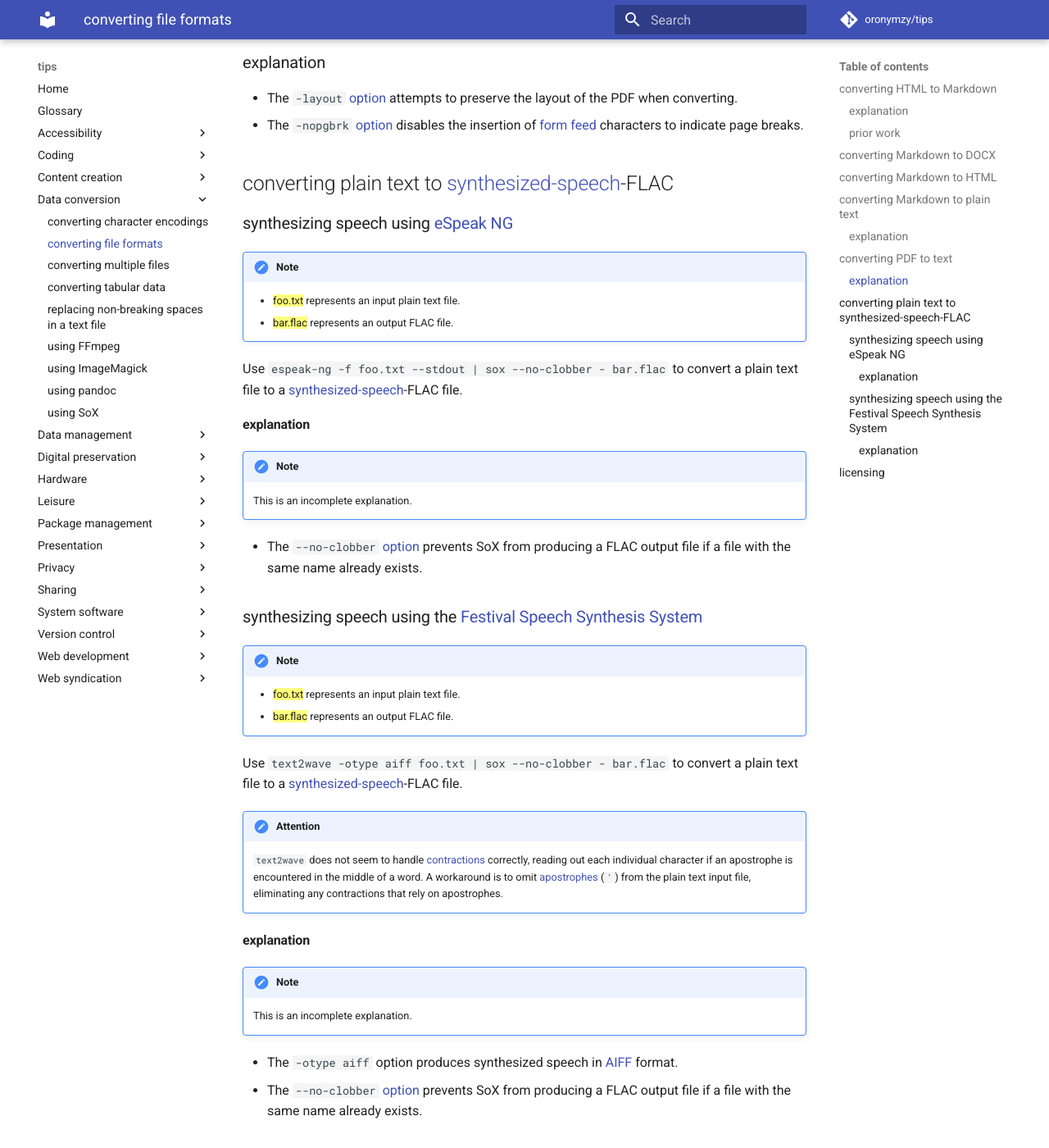
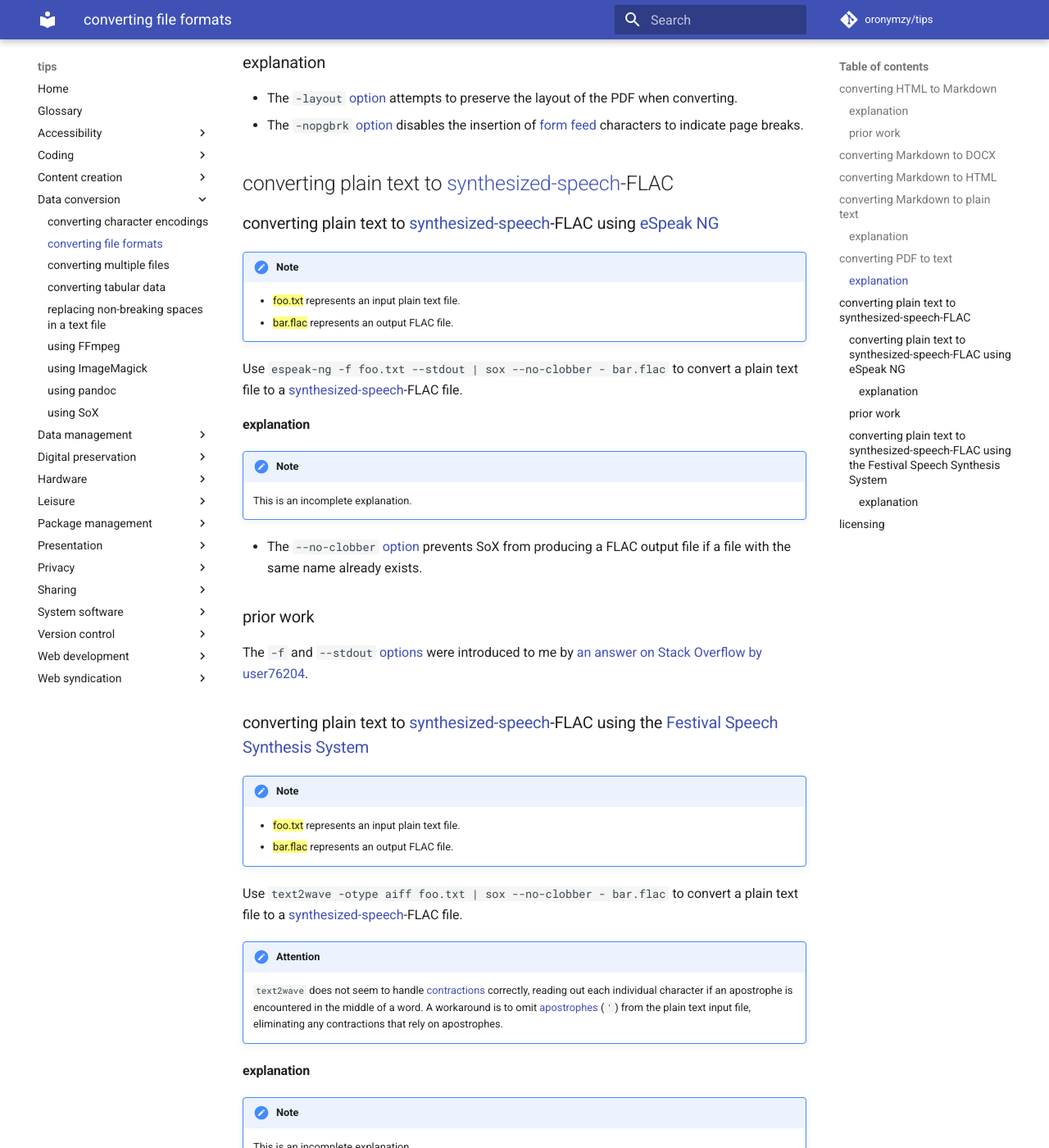
Before and after one commit to oronymzy/tips, an MkDocs documentation site: the page built from docs/cnvffmt.md, in a window 1280 px wide and 1400 px high, scrolled down 3428 px. Shown: the whole window at 82% size. Built offline with MkDocs 1.6.1 and Material for MkDocs 9.7.7, drawn with Linux system fonts in a browser that asks for light colours; comment, search, counter and statistics services are not loaded.

Commit message:
Change headings, add hyperlinks, add section
Change headings.
Add heading hyperlinks.
Add 'prior work' section, with content, in 'converting plain text to
synthesized-speech-FLAC using eSpeak NG' section.

```diff
--- a/docs/cnvffmt.md
+++ b/docs/cnvffmt.md
@@ -102,7 +102,7 @@ Use `pdftotext -layout -nopgbrk foo.pdf bar.txt` to convert a PDF file to a text
 
 ## converting plain text to [synthesized-speech]-FLAC {: #plaintexttossFLAC }
 
-### synthesizing speech using [eSpeak NG]
+### converting plain text to [synthesized-speech]-FLAC using [eSpeak NG]
 
 !!! note
 
@@ -119,7 +119,10 @@ Use `espeak-ng -f foo.txt --stdout | sox --no-clobber - bar.flac` to convert a p
 
 - The `--no-clobber` [option](http://sox.sourceforge.net/sox.html) prevents SoX from producing a FLAC output file if a file with the same name already exists.
 
-### synthesizing speech using the [Festival Speech Synthesis System]
+### prior work
+The `-f` and `--stdout` [options](https://github.com/espeak-ng/espeak-ng/blob/master/src/espeak-ng.1.ronn#options) were introduced to me by [an answer on Stack Overflow by user76204](https://askubuntu.com/questions/178736/generate-mp3-file-from-espeak/178768#178768).
+
+### converting plain text to [synthesized-speech]-FLAC using the [Festival Speech Synthesis System]
 
 !!! note
 
```
